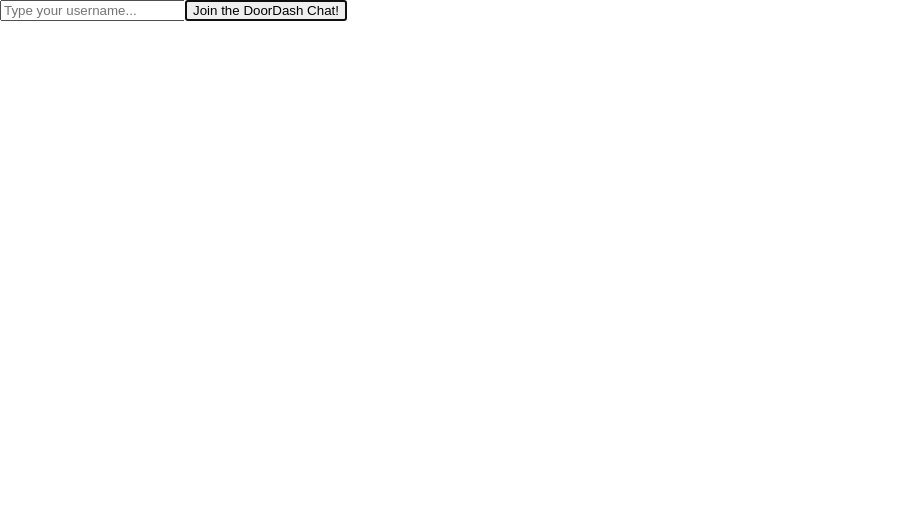
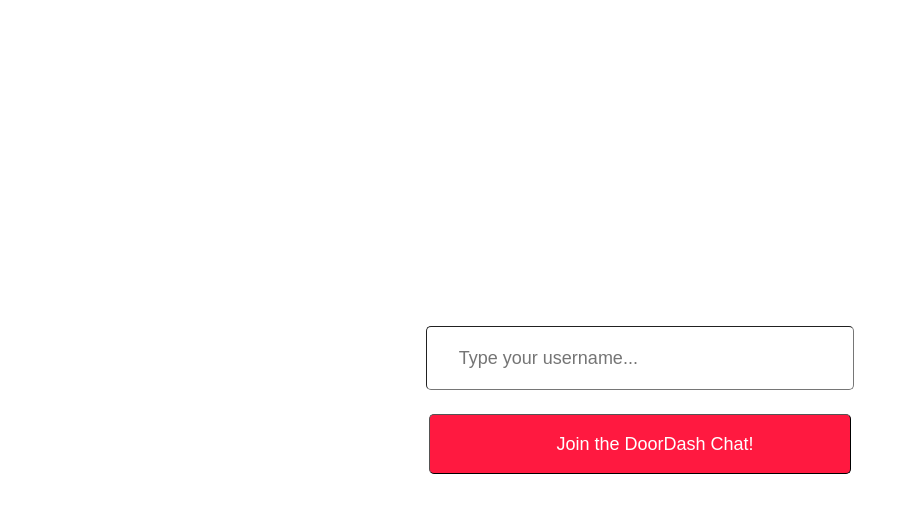
Before and after one commit to JohnTrecker/chatterdash, a React (Create React App) app in the folder client/: page / in a window 1280 px wide. Shown: the top 512 px of the page, without its empty margins (0-917 px from the left). Built offline with nearby package versions, Linux system fonts and the light colour scheme.

Commit message:
styles Login component

```diff
--- /dev/null
+++ b/client/src/components/Login.css
@@ -0,0 +1,28 @@
+.login-component {
+  display: flex;
+  flex-direction: column;
+  justify-content: center;
+  align-items: center;
+  height: inherit;
+}
+
+input {
+  height: 60px;
+  width: 33%;
+  min-width: 300px;
+  border-width: 1px;
+  border-radius: 5px;
+  margin: 12px;
+  text-indent: 30px;
+  font-size: 18px;
+}
+
+input:focus {
+  outline: none;
+}
+
+.login-btn {
+  background-color: #ff1940;
+  color: white;
+  cursor: pointer;
+}
--- a/client/src/components/Login.jsx
+++ b/client/src/components/Login.jsx
@@ -1,4 +1,5 @@
 import React, { Component } from 'react';
+import './Login.css';
 
 export default class Login extends Component {
   constructor(){
@@ -13,17 +14,23 @@
 
   render() {
     return (
-      <div>
+      <div className='login-component'>
+
         <input
           type='text'
           ref='textBox'
+          autoFocus={true}
+          className='login-txt'
           placeholder='Type your username...' />
+
         <input
           type='button'
-          autoFocus={true}
-          value={'Join the DoorDash Chat!'}
+          value='Join the DoorDash Chat!'
+          className='login-btn'
           onClick={this.login.bind(this)} />
+
         {this.state.username}
+
       </div>
     )
   }
--- a/client/src/index.css
+++ b/client/src/index.css
@@ -1,4 +1,58 @@
+/* http://meyerweb.com/eric/tools/css/reset/
+   v2.0 | 20110126
+   License: none (public domain)
+*/
+
+html, body, div, span, applet, object, iframe,
+h1, h2, h3, h4, h5, h6, p, blockquote, pre,
+a, abbr, acronym, address, big, cite, code,
+del, dfn, em, img, ins, kbd, q, s, samp,
+small, strike, strong, sub, sup, tt, var,
+b, u, i, center,
+dl, dt, dd, ol, ul, li,
+fieldset, form, label, legend,
+table, caption, tbody, tfoot, thead, tr, th, td,
+article, aside, canvas, details, embed,
+figure, figcaption, footer, header, hgroup,
+menu, nav, output, ruby, section, summary,
+time, mark, audio, video {
+  margin: 0;
+  padding: 0;
+  border: 0;
+  font-size: 100%;
+  font: inherit;
+  vertical-align: baseline;
+}
+/* HTML5 display-role reset for older browsers */
+article, aside, details, figcaption, figure,
+footer, header, hgroup, menu, nav, section {
+  display: block;
+}
 body {
+  line-height: 1;
+}
+ol, ul {
+  list-style: none;
+}
+blockquote, q {
+  quotes: none;
+}
+blockquote:before, blockquote:after,
+q:before, q:after {
+  content: '';
+  content: none;
+}
+table {
+  border-collapse: collapse;
+  border-spacing: 0;
+}
+
+html, body, #root {
+  position: absolute;
+  top: 0px;
+  left: 0px;
+  height: 100%;
+  width: 100%;
   margin: 0;
   padding: 0;
   font-family: sans-serif;
```
Also changed, not shown: client/public/chat.png (added).
